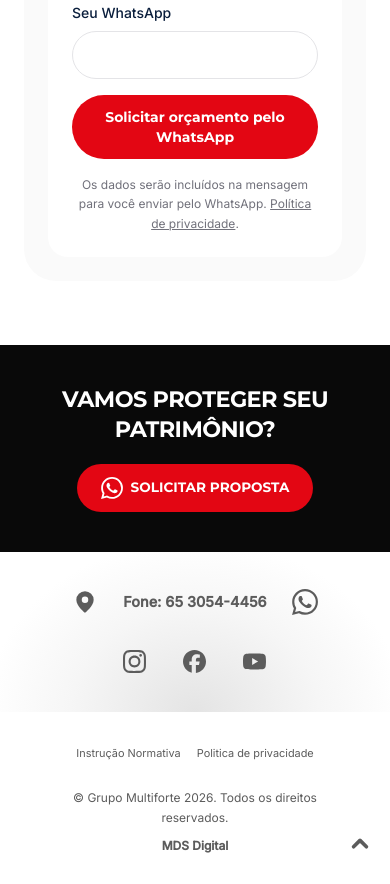
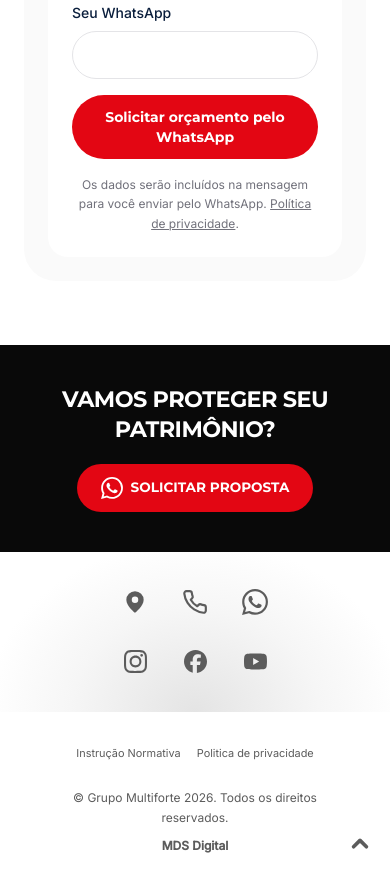
Before and after one commit to mdsdigitalservice/multiforte, an Astro site: page / in a window 390 px wide. Shown: the part 9096-9980 px from the top of the page. Built offline with nearby package versions, Linux system fonts and the light colour scheme; Astro itself is replaced by a stand-in of ours.

Commit message:
Show telephone icon instead of number in mobile footer

```diff
--- a/src/components/Footer.astro
+++ b/src/components/Footer.astro
@@ -21,7 +21,7 @@ const socials = data.footer.socials.filter(social => social.label !== 'Localiza
         <span class="footer-location-text">{data.footer.address}</span>
       </a>
       <div class="footer-phones">
-        <a href="tel:+556530544456">{data.footer.phones[0]}</a>
+        <a href="tel:+556530544456" class="footer-phone" aria-label={`Ligar para ${data.footer.phones[0]}`}><svg viewBox="0 0 24 24" fill="none" stroke="currentColor" stroke-width="2" stroke-linecap="round" stroke-linejoin="round" aria-hidden="true"><path d="M22 16.92v3a2 2 0 0 1-2.18 2 19.79 19.79 0 0 1-8.63-3.07 19.5 19.5 0 0 1-6-6 19.79 19.79 0 0 1-3.07-8.67A2 2 0 0 1 4.11 2h3a2 2 0 0 1 2 1.72c.12.96.36 1.91.7 2.81a2 2 0 0 1-.45 2.11L8.09 9.91a16 16 0 0 0 6 6l1.27-1.27a2 2 0 0 1 2.11-.45c.9.34 1.85.58 2.81.7A2 2 0 0 1 22 16.92Z"/></svg><span class="footer-phone-text">{data.footer.phones[0]}</span></a>
         <a href={data.footer.cta.href} class="footer-whatsapp" aria-label={`Falar pelo WhatsApp: ${data.footer.phones[1]}`}>
           <svg aria-hidden="true" focusable="false" fill="currentColor" viewBox="0 0 24 24" xmlns="http://www.w3.org/2000/svg"><title>WhatsApp</title><path d="M17.472 14.382c-.297-.149-1.758-.867-2.03-.967-.273-.099-.471-.148-.67.15-.197.297-.767.966-.94 1.164-.173.199-.347.223-.644.075-.297-.15-1.255-.463-2.39-1.475-.883-.788-1.48-1.761-1.653-2.059-.173-.297-.018-.458.13-.606.134-.133.298-.347.446-.52.149-.174.198-.298.298-.497.099-.198.05-.371-.025-.52-.075-.149-.669-1.612-.916-2.207-.242-.579-.487-.5-.669-.51-.173-.008-.371-.01-.57-.01-.198 0-.52.074-.792.372-.272.297-1.04 1.016-1.04 2.479 0 1.462 1.065 2.875 1.213 3.074.149.198 2.096 3.2 5.077 4.487.709.306 1.262.489 1.694.625.712.227 1.36.195 1.871.118.571-.085 1.758-.719 2.006-1.413.248-.694.248-1.289.173-1.413-.074-.124-.272-.198-.57-.347m-5.421 7.403h-.004a9.87 9.87 0 01-5.031-1.378l-.361-.214-3.741.982.998-3.648-.235-.374a9.86 9.86 0 01-1.51-5.26c.001-5.45 4.436-9.884 9.888-9.884 2.64 0 5.122 1.03 6.988 2.898a9.825 9.825 0 012.893 6.994c-.003 5.45-4.437 9.884-9.885 9.884m8.413-18.297A11.815 11.815 0 0012.05 0C5.495 0 .16 5.335.157 11.892c0 2.096.547 4.142 1.588 5.945L.057 24l6.305-1.654a11.882 11.882 0 005.683 1.448h.005c6.554 0 11.89-5.335 11.893-11.893a11.821 11.821 0 00-3.48-8.413Z"/></svg>
           <span class="footer-whatsapp-text">{data.footer.phones[1]}</span>
@@ -50,6 +50,7 @@ const socials = data.footer.socials.filter(social => social.label !== 'Localiza
   .footer-location { display:flex; align-items:center; gap:12px; font-size:.85rem; font-weight:600; line-height:1.6; }
   .footer-location svg { flex-shrink:0; width:26px; height:30px; }
   .footer-phones { display:flex; flex-wrap:wrap; justify-content:flex-end; align-items:center; gap:20px; font-weight:600; font-size:1rem; }
+  .footer-phone svg { display:none; width:26px; height:26px; }
   .footer-whatsapp { display:inline-flex; align-items:center; gap:10px; }
   .footer-whatsapp svg { width:26px; height:26px; }
   .footer-socials { grid-column:1/-1; display:flex; justify-content:center; flex-wrap:wrap; gap:20px; font-size:.75rem; }
@@ -80,7 +81,9 @@ const socials = data.footer.socials.filter(social => social.label !== 'Localiza
     .footer-invitation-inner { flex-direction:column; gap:20px; text-align:center; }
     .footer-contacts-inner { grid-template-columns:44px auto; justify-content:center; padding-block:28px; gap:16px; }
     .footer-location { justify-content:center; min-width:44px; min-height:44px; }
-    .footer-location-text,.footer-whatsapp-text { display:none; }
+    .footer-location-text,.footer-whatsapp-text,.footer-phone-text { display:none; }
+    .footer-phone { display:inline-flex; justify-content:center; align-items:center; min-width:44px; min-height:44px; }
+    .footer-phone svg { display:block; }
     .footer-phones { justify-content:center; flex-wrap:nowrap; gap:16px; font-size:.9rem; }
     .footer-phones > a { white-space:nowrap; }
     .footer-whatsapp { justify-content:center; min-width:44px; min-height:44px; }
```
